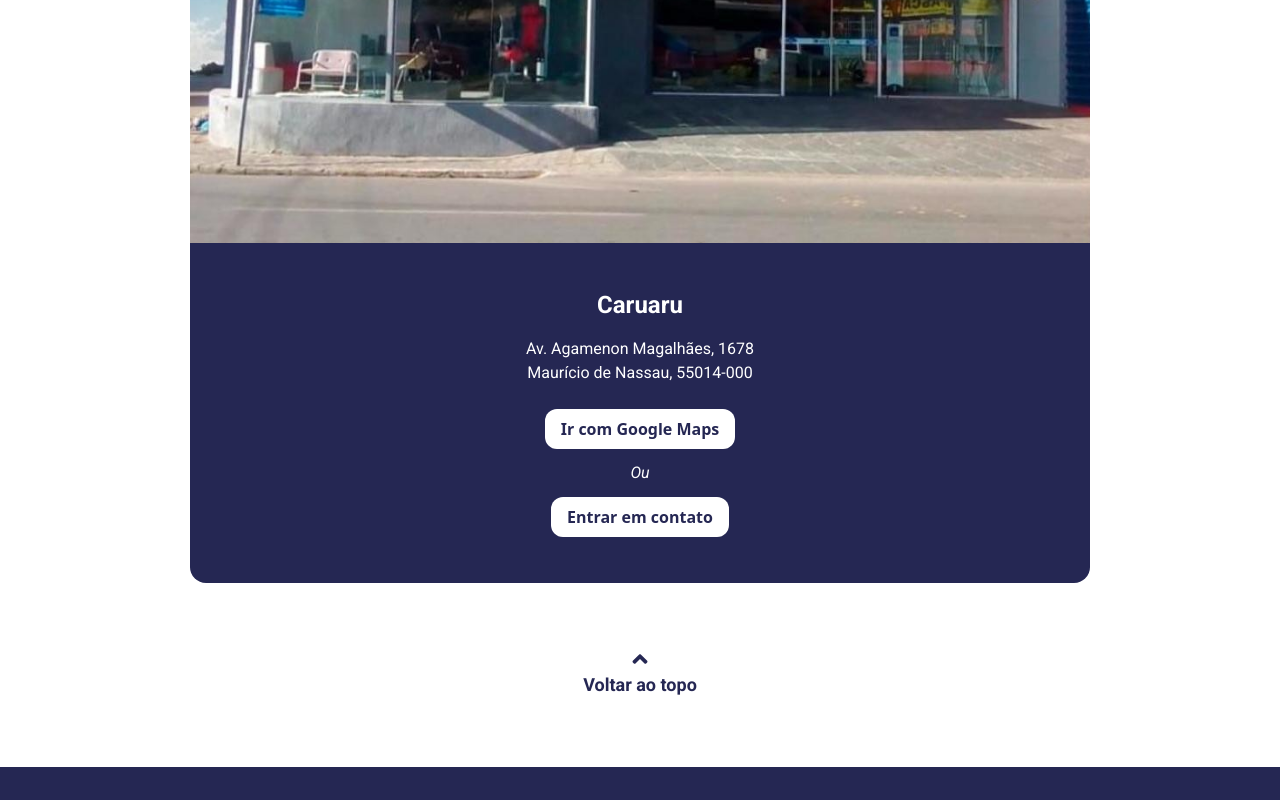
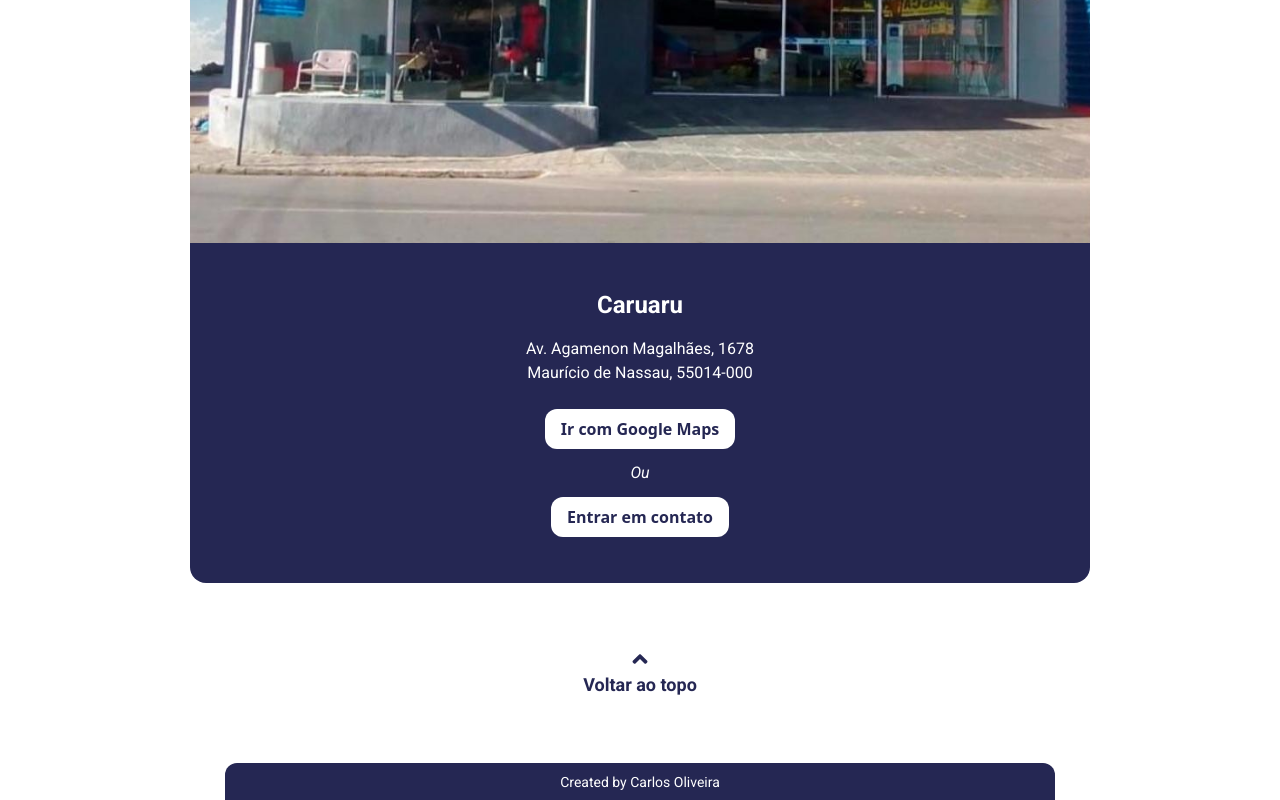
Before and after one commit to carlos-oliveira087/jcarlos.project, a React (Vite) app in the folder Jcarlos_project/: page / in a window 1280 px wide. Shown: the part 2907-3707 px from the top of the page. Before the commit the page ends 3674 px from the top, so only its background shows below. Built offline with nearby package versions, Linux system fonts and the light colour scheme; a web font is replaced by a local one.

Commit message:
chore: add estilização no footer

```diff
--- a/Jcarlos_project/src/components/LocationAndTopButton.jsx
+++ b/Jcarlos_project/src/components/LocationAndTopButton.jsx
@@ -7,7 +7,7 @@ function Location() {
 
   return (
 
-    <div className="flex justify-center items-center text-center bg-white pb-7 rounded-t-3xl">
+    <div className="flex justify-center items-center text-center bg-white rounded-t-3xl">
 
       <div>
         <div className="flex items-center justify-center text-secondary gap-3 mb-10">
@@ -52,9 +52,12 @@ function Location() {
         </div>
 
         <div>
-          <div className="flex flex-col text-secondary items-center text-center justify-center mb-10 cursor-pointer" onClick={() => window.scrollTo({ top: 0, behavior: 'smooth' })}>
+          <div className="flex flex-col text-secondary items-center text-center justify-center mb-16 cursor-pointer" onClick={() => window.scrollTo({ top: 0, behavior: 'smooth' })}>
             <span className="text-2xl"><FaAngleUp /></span>
             <span className="text-lg font-semibold font-roboto">Voltar ao topo</span>
+          </div>
+          <div className="flex justify-center items-center bg-secondary text-white mx-[55px] h-[37px] rounded-t-xl">
+            <span className="text-sm font-normal font-roboto">Created by Carlos Oliveira</span>
           </div>
 
         </div>
```
